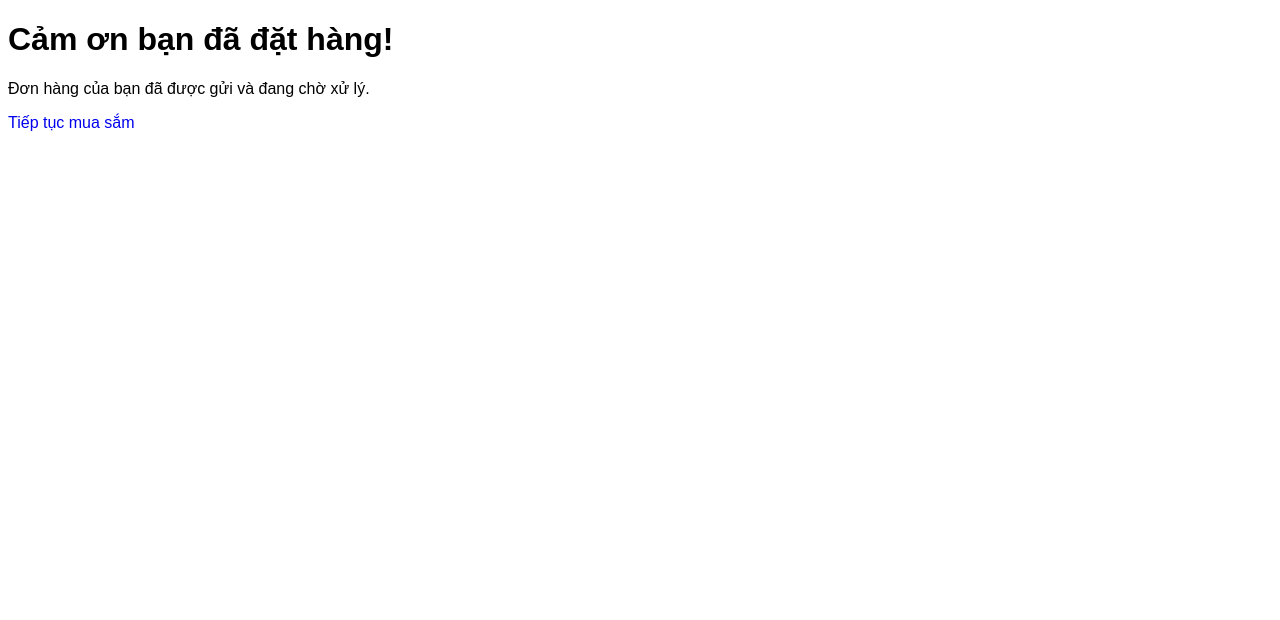
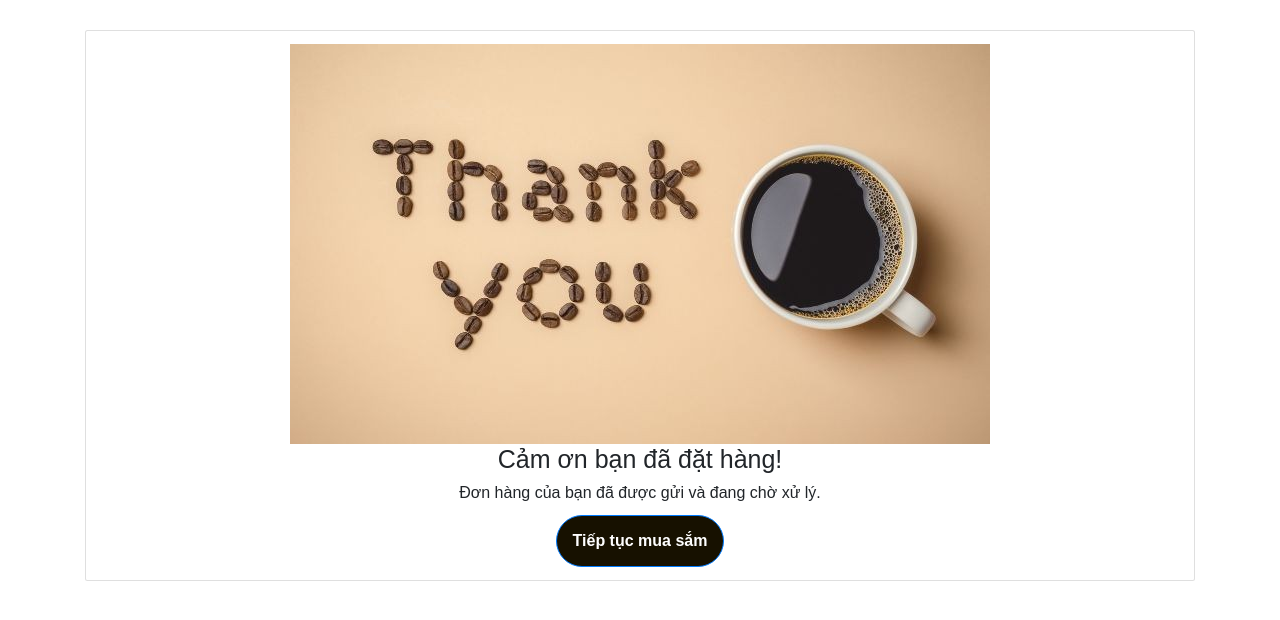
Before and after one commit to phuc1801/coffeeshop, a PHP site: page /thank_you.php in a window 1280 px wide. Shown: the top 620 px of the page. Run offline with PHP 8.4, Linux system fonts and the light colour scheme.

Commit message:
update thank you

```diff
--- a/menu_admin.php
+++ b/menu_admin.php
@@ -42,7 +42,7 @@ $products = $stmt->fetchAll(PDO::FETCH_ASSOC);
         <div class="main-content">
             <div class="body">
                 <!-- Logo -->
-                <img src="./assets/img/logo.svg" alt="Lesson." class="logo">
+                <a href="index.php"> <img src="./assets/img/logo.svg" alt="Lesson." class="logo"></a>
                 <!-- search -->
 
                 <!-- Nav -->
--- a/thank_you.php
+++ b/thank_you.php
@@ -4,13 +4,24 @@
     <meta charset="UTF-8">
     <meta name="viewport" content="width=device-width, initial-scale=1.0">
     <title>Thank You</title>
-    <link rel="stylesheet" href="../css/styles.css">
+    <!-- Bootstrap CSS -->
+    <link href="https://maxcdn.bootstrapcdn.com/bootstrap/4.5.2/css/bootstrap.min.css" rel="stylesheet">
+    <link rel="stylesheet" href="./assets/css/styles.css">
 </head>
 <body>
-    <div class="container">
-        <h1>Cảm ơn bạn đã đặt hàng!</h1>
-        <p>Đơn hàng của bạn đã được gửi và đang chờ xử lý.</p>
-        <a href="user.php">Tiếp tục mua sắm</a>
+    <div class="container mt-5">
+        <div class="card">
+            <div class="card-body text-center">
+                <img src="./assets/img/camon.jpeg" alt="">
+                <h1 class="card-title">Cảm ơn bạn đã đặt hàng!</h1>
+                <p class="card-text">Đơn hàng của bạn đã được gửi và đang chờ xử lý.</p>
+                <a href="user.php" class="btn btn-primary">Tiếp tục mua sắm</a>
+            </div>
+        </div>
     </div>
+    <!-- Bootstrap JS and dependencies -->
+    <script src="https://code.jquery.com/jquery-3.5.1.slim.min.js"></script>
+    <script src="https://cdn.jsdelivr.net/npm/@popperjs/core@2.9.2/dist/umd/popper.min.js"></script>
+    <script src="https://maxcdn.bootstrapcdn.com/bootstrap/4.5.2/js/bootstrap.min.js"></script>
 </body>
 </html>
```
Also changed, not shown: index.php (+8 -5 lines), assets/img/camon.jpeg (added).
